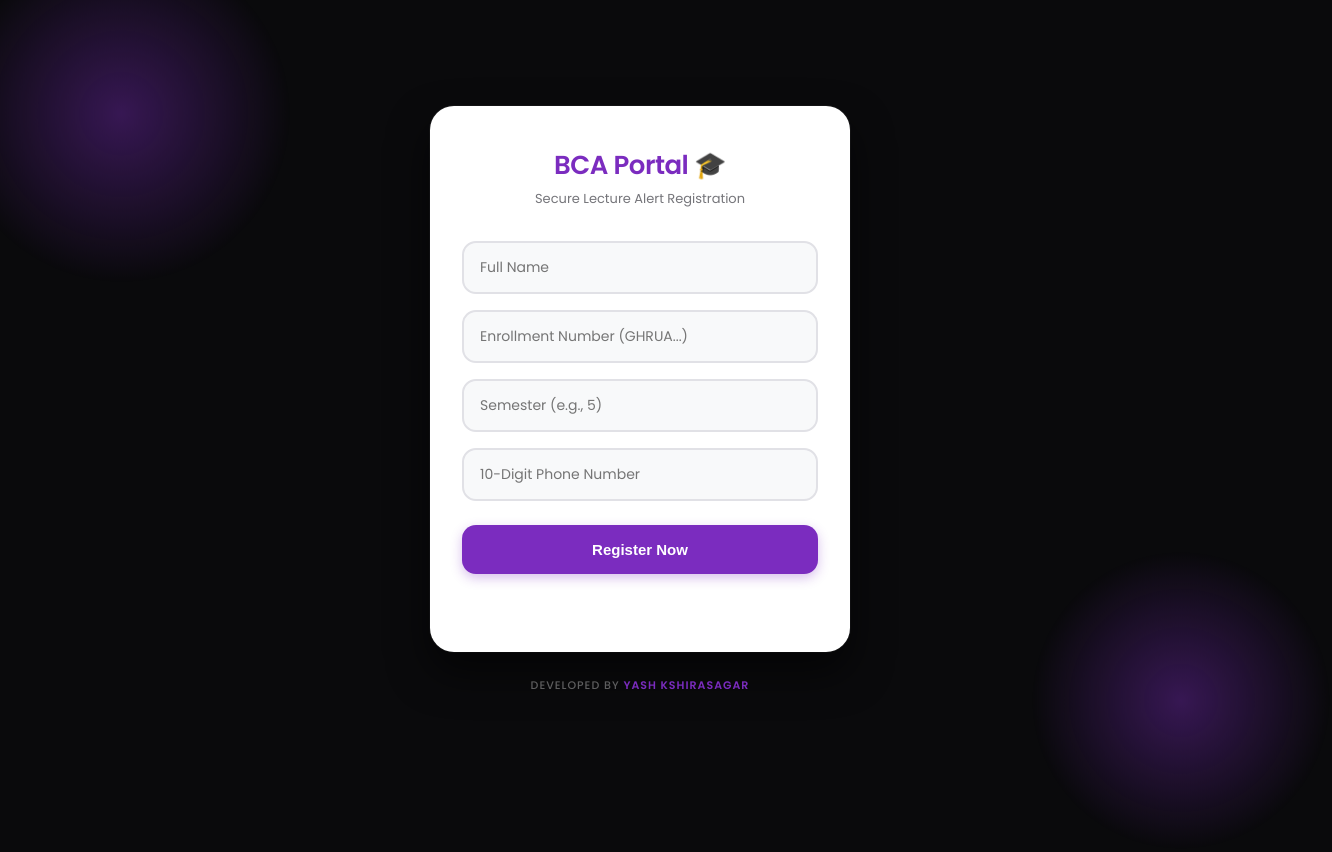
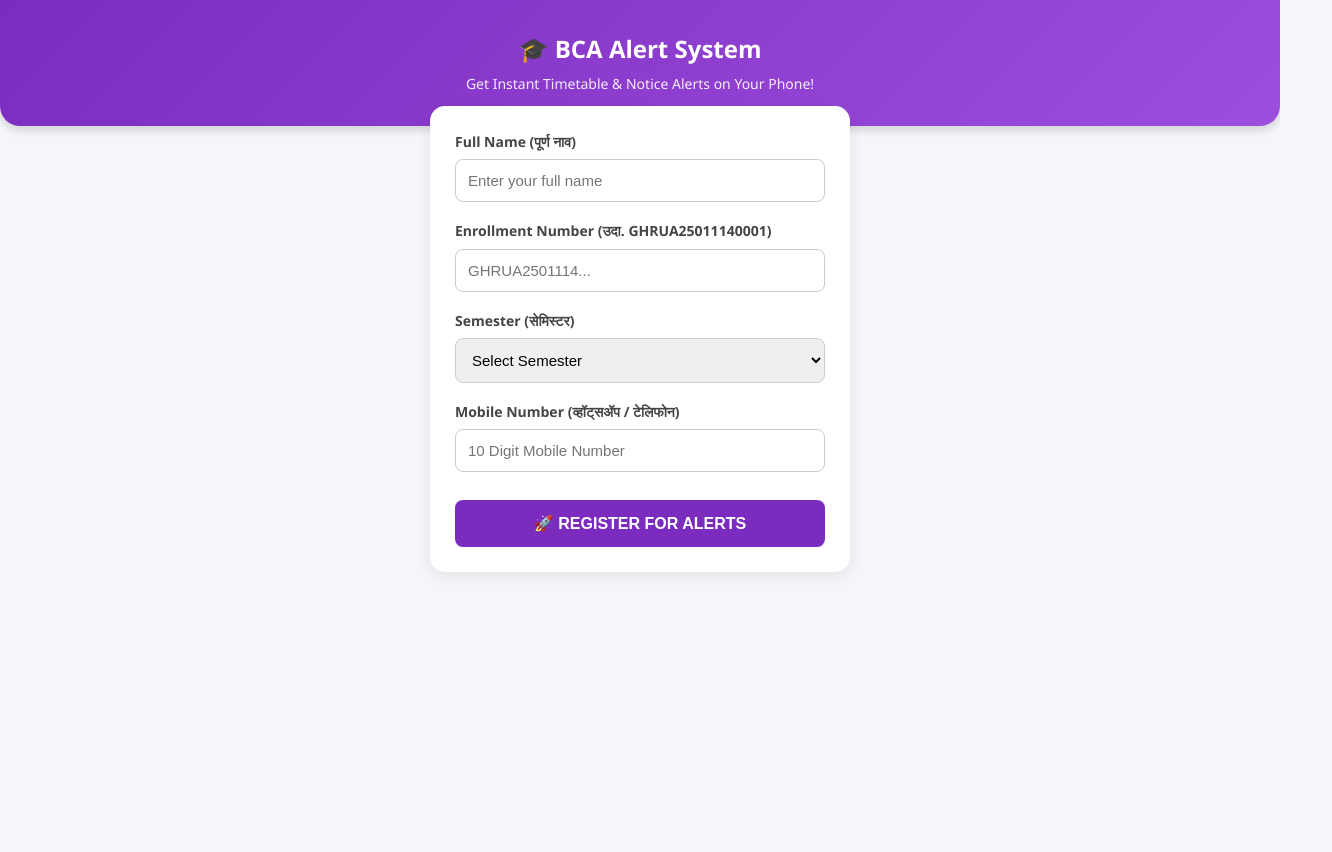
Before and after one commit to yash721950-sketch/BCA-Alert, a website: page public/index.html in a window 1280 px wide. Shown: the whole page, 1332 px wide, since content can reach past the window. After the commit the page ends 800 px from the top, so only its background shows below. Drawn offline with Linux system fonts and the light colour scheme.

Commit message:
Update index.html

```diff
--- a/public/index.html
+++ b/public/index.html
@@ -1,283 +1,145 @@
 <!DOCTYPE html>
-<html lang="en">
+<html lang="mr">
 <head>
   <meta charset="UTF-8">
   <meta name="viewport" content="width=device-width, initial-scale=1.0">
-    <title>BCA Alerts | Secure Portal</title>
+  <title>BCA Department Alert System</title>
 
-    <!-- 📲 PWA Manifest & Theme Settings -->
+  <!-- PWA Manifest & Theme Color -->
   <link rel="manifest" href="/manifest.json">
   <meta name="theme-color" content="#7b2cbf">
-    <meta name="mobile-web-app-capable" content="yes">
-    <meta name="apple-mobile-web-app-status-bar-style" content="black-translucent">
-    <meta name="apple-mobile-web-app-title" content="BCA Alerts">
-    <link rel="apple-touch-icon" href="https://cdn-icons-png.flaticon.com/512/2643/2643509.png">
 
-    <!-- 🔔 OneSignal Push Notifications SDK Integration -->
+  <!-- Style CSS -->
+  <style>
+    * { box-sizing: border-box; margin: 0; padding: 0; }
+    body { font-family: 'Segoe UI', Roboto, Helvetica, Arial, sans-serif; background: #f4f6f9; color: #333; line-height: 1.6; }
+    .header { background: linear-gradient(135deg, #7b2cbf, #9d4edd); color: white; padding: 30px 20px; text-align: center; border-bottom-left-radius: 20px; border-bottom-right-radius: 20px; box-shadow: 0 4px 10px rgba(0,0,0,0.15); }
+    .header h1 { font-size: 24px; margin-bottom: 5px; }
+    .header p { font-size: 14px; opacity: 0.9; }
+    .container { max-width: 450px; margin: -20px auto 30px; padding: 0 15px; }
+    .card { background: white; padding: 25px; border-radius: 15px; box-shadow: 0 4px 15px rgba(0,0,0,0.08); }
+    .form-group { margin-bottom: 18px; }
+    label { display: block; font-weight: 600; font-size: 14px; margin-bottom: 6px; color: #444; }
+    input, select { width: 100%; padding: 12px; border: 1px solid #ccc; border-radius: 8px; font-size: 15px; transition: border-color 0.3s; }
+    input:focus, select:focus { border-color: #7b2cbf; outline: none; }
+    .btn { width: 100%; background: #7b2cbf; color: white; border: none; padding: 14px; border-radius: 8px; font-size: 16px; font-weight: bold; cursor: pointer; transition: background 0.3s; margin-top: 10px; }
+    .btn:hover { background: #9d4edd; }
+    #statusMsg { margin-top: 15px; padding: 12px; border-radius: 8px; font-size: 14px; text-align: center; display: none; }
+    .success { background: #d4edda; color: #155724; border: 1px solid #c3e6cb; }
+    .error { background: #f8d7da; color: #721c24; border: 1px solid #f5c6cb; }
+  </style>
+
+  <!-- 🔔 OneSignal Web Push SDK (v16) -->
   <script src="https://cdn.onesignal.com/sdks/web/v16/OneSignalSDK.page.js" defer></script>
   <script>
     window.OneSignalDeferred = window.OneSignalDeferred || [];
     OneSignalDeferred.push(async function(OneSignal) {
       await OneSignal.init({
         appId: "d2ced897-0702-4d42-a341-8c9e0821cc6f",
-          safari_web_id: "web.onesignal.auto.44737891-769a-4856-a052-0f3c94719003",
         notifyButton: {
-            enable: true,
+          enable: true,             /* 👈 Bell Icon ऑन करण्यासाठी */
+          size: 'medium',           /* Small, Medium, किंवा Large */
+          theme: 'default',
+          position: 'bottom-right', /* स्क्रीनवर उजव्या कोपऱ्यात दिसेल */
         },
+        allowLocalhostAsSecureOrigin: true,
       });
+
+      // 🚀 युझरने अजून Allow केले नसेल, तर ऑटोमॅटिक Permission Prompt दाखवा
+      if (OneSignal.Notifications.permission !== "granted") {
+        await OneSignal.Notifications.requestPermission();
+      }
     });
   </script>
-
-    <link href="https://fonts.googleapis.com/css2?family=Poppins:wght@300;400;500;600&display=swap" rel="stylesheet">
-    <style>
-        :root {
-            --primary: #7b2cbf;       /* Vibrant Purple */
-            --primary-hover: #9d4edd; /* Light Purple */
-            --bg: #0a0a0c;            /* Rich Deep Black */
-            --card: #ffffff;          /* Pure White */
-            --text-dark: #1f1f23;     /* Dark Charcoal for text */
-            --text-muted: #75757a;    /* Muted Gray */
-        }
-
-        * {
-            box-sizing: border-box;
-            margin: 0;
-            padding: 0;
-        }
-
-        body {
-            font-family: 'Poppins', sans-serif;
-            background-color: var(--bg);
-            min-height: 100vh;
-            display: flex;
-            flex-direction: column;
-            justify-content: center;
-            align-items: center;
-            position: relative;
-            overflow: hidden;
-            padding: 20px;
-        }
-
-        /* Dynamic Background Glow Elements */
-        body::before, body::after {
-            content: '';
-            position: absolute;
-            width: 300px;
-            height: 300px;
-            border-radius: 50%;
-            background: radial-gradient(circle, rgba(123, 44, 191, 0.4) 0%, rgba(0,0,0,0) 70%);
-            z-index: 1;
-            animation: floatGlow 8s infinite alternate ease-in-out;
-        }
-        body::before { top: -50px; left: -50px; }
-        body::after { bottom: -50px; right: -50px; animation-delay: 4s; }
-
-        @keyframes floatGlow {
-            0% { transform: translate(0, 0) scale(1); }
-            100% { transform: translate(30px, 20px) scale(1.2); }
-        }
-
-        .container {
-            background: var(--card);
-            padding: 2.5rem 2rem;
-            border-radius: 24px;
-            box-shadow: 0 20px 40px rgba(0, 0, 0, 0.6), 0 0 0 1px rgba(255, 255, 255, 0.05);
-            width: 100%;
-            max-width: 420px;
-            position: relative;
-            z-index: 10;
-            transition: transform 0.4s cubic-bezier(0.175, 0.885, 0.32, 1.275);
-        }
-
-        .container:hover {
-            transform: translateY(-5px);
-        }
-
-        .header-area {
-            text-align: center;
-            margin-bottom: 2rem;
-        }
-
-        h2 {
-            color: var(--primary);
-            font-size: 26px;
-            font-weight: 600;
-            letter-spacing: -0.5px;
-            display: flex;
-            align-items: center;
-            justify-content: center;
-            gap: 8px;
-        }
-
-        .subtitle {
-            font-size: 13px;
-            color: var(--text-muted);
-            margin-top: 4px;
-        }
-
-        .input-group {
-            position: relative;
-            margin-bottom: 16px;
-        }
-
-        input {
-            width: 100%;
-            padding: 14px 16px;
-            border: 2px solid #e1e1e6;
-            border-radius: 14px;
-            font-size: 14px;
-            font-family: inherit;
-            color: var(--text-dark);
-            background-color: #f8f9fa;
-            transition: all 0.3s ease;
-        }
-
-        input:focus {
-            border-color: var(--primary);
-            background-color: #fff;
-            box-shadow: 0 0 0 4px rgba(123, 44, 191, 0.15);
-            outline: none;
-        }
-
-        button {
-            width: 100%;
-            padding: 16px;
-            background-color: var(--primary);
-            color: white;
-            border: none;
-            border-radius: 14px;
-            font-size: 15px;
-            font-weight: 600;
-            cursor: pointer;
-            box-shadow: 0 4px 12px rgba(123, 44, 191, 0.3);
-            transition: all 0.2s ease;
-            margin-top: 8px;
-            position: relative;
-            overflow: hidden;
-        }
-
-        button:hover {
-            background-color: var(--primary-hover);
-            box-shadow: 0 6px 20px rgba(123, 44, 191, 0.4);
-        }
-
-        /* Premium Touch Animation Feedback */
-        button:active {
-            transform: scale(0.96);
-            box-shadow: 0 2px 8px rgba(123, 44, 191, 0.2);
-        }
-
-        #statusMessage {
-            text-align: center;
-            margin-top: 18px;
-            font-size: 13px;
-            font-weight: 500;
-            min-height: 20px;
-        }
-
-        /* Developer Branding Footer */
-        .developer-credit {
-            margin-top: 25px;
-            font-size: 11px;
-            color: rgba(255, 255, 255, 0.35);
-            letter-spacing: 1px;
-            text-transform: uppercase;
-            font-weight: 500;
-            z-index: 10;
-            transition: color 0.3s ease;
-            cursor: default;
-        }
-
-        .developer-credit span {
-            color: var(--primary);
-            font-weight: 600;
-        }
-
-        .developer-credit:hover {
-            color: rgba(255, 255, 255, 0.7);
-        }
-    </style>
 </head>
 <body>
 
-<div class="container">
-    <div class="header-area">
-        <h2>BCA Portal 🎓</h2>
-        <div class="subtitle">Secure Lecture Alert Registration</div>
+  <div class="header">
+    <h1>🎓 BCA Alert System</h1>
+    <p>Get Instant Timetable & Notice Alerts on Your Phone!</p>
   </div>
 
-    <div class="input-group">
-        <input type="text" id="studentName" placeholder="Full Name" required>
-    </div>
-    <div class="input-group">
-        <input type="text" id="enrollNo" placeholder="Enrollment Number (GHRUA...)" required>
-    </div>
-    <div class="input-group">
-        <input type="text" id="semester" placeholder="Semester (e.g., 5)" required>
-    </div>
-    <div class="input-group">
-        <input type="tel" id="phoneNumber" placeholder="10-Digit Phone Number" required>
+  <div class="container">
+    <div class="card">
+      <form id="subscribeForm">
+        <div class="form-group">
+          <label for="name">Full Name (पूर्ण नाव)</label>
+          <input type="text" id="name" placeholder="Enter your full name" required>
         </div>
 
-    <button onclick="registerStudent()">Register Now</button>
-    <p id="statusMessage"></p>
+        <div class="form-group">
+          <label for="enroll_no">Enrollment Number (उदा. GHRUA25011140001)</label>
+          <input type="text" id="enroll_no" placeholder="GHRUA2501114..." required>
         </div>
 
-<!-- Developer Credit Line -->
-<div class="developer-credit">Developed by <span>Yash Kshirasagar</span></div>
+        <div class="form-group">
+          <label for="sem">Semester (सेमिस्टर)</label>
+          <select id="sem" required>
+            <option value="">Select Semester</option>
+            <option value="Sem 1">Sem 1</option>
+            <option value="Sem 2">Sem 2</option>
+            <option value="Sem 3">Sem 3</option>
+            <option value="Sem 4">Sem 4</option>
+            <option value="Sem 5">Sem 5</option>
+            <option value="Sem 6">Sem 6</option>
+          </select>
+        </div>
+
+        <div class="form-group">
+          <label for="phone">Mobile Number (व्हॉट्सॲप / टेलिफोन)</label>
+          <input type="tel" id="phone" placeholder="10 Digit Mobile Number" required pattern="[0-9]{10}">
+        </div>
+
+        <button type="submit" class="btn">🚀 REGISTER FOR ALERTS</button>
+      </form>
+
+      <div id="statusMsg"></div>
+    </div>
+  </div>
 
   <script>
-    async function registerStudent() {
-        const statusMsg = document.getElementById('statusMessage');
+    // Registration Form JS
+    document.getElementById("subscribeForm").addEventListener("submit", async (e) => {
+      e.preventDefault();
+      const statusMsg = document.getElementById("statusMsg");
+      statusMsg.style.display = "none";
 
-        const data = {
-            name: document.getElementById('studentName').value.trim(),
-            enroll_no: document.getElementById('enrollNo').value.trim(),
-            sem: document.getElementById('semester').value.trim(),
-            phone: document.getElementById('phoneNumber').value.trim()
-        };
-
-        if (!data.name || !data.enroll_no || !data.sem || !data.phone) {
-            statusMsg.style.color = "#d90429";
-            statusMsg.innerText = "❌ Please fill all fields!";
-            return;
-        }
-
-        statusMsg.style.color = "#3a86ff";
-        statusMsg.innerText = "Processing registration...";
+      const name = document.getElementById("name").value.trim();
+      const enroll_no = document.getElementById("enroll_no").value.trim();
+      const sem = document.getElementById("sem").value;
+      const phone = document.getElementById("phone").value.trim();
 
       try {
-            const response = await fetch('/api/subscribe', {
-                method: 'POST',
-                headers: { 'Content-Type': 'application/json' },
-                body: JSON.stringify(data)
+        const res = await fetch("/api/subscribe", {
+          method: "POST",
+          headers: { "Content-Type": "application/json" },
+          body: JSON.stringify({ name, enroll_no, sem, phone })
         });
 
-            if (response.ok) {
-                statusMsg.style.color = "#38b000";
-                statusMsg.innerText = "🎉 Registration Successful!";
-
-                // Clear inputs
-                document.getElementById('studentName').value = "";
-                document.getElementById('enrollNo').value = "";
-                document.getElementById('semester').value = "";
-                document.getElementById('phoneNumber').value = "";
-            } else if (response.status === 409) {
-
-                statusMsg.style.color = "#ffb703";
-                statusMsg.innerText = "⚠️ You are already registered for alerts!";
-            } else if (response.status === 403) {
-                statusMsg.style.color = "#d90429";
-                statusMsg.innerText = "⚠️ Access Denied: Enrollment not in Whitelist!";
+        if (res.ok) {
+          statusMsg.className = "success";
+          statusMsg.innerText = "✅ रजिस्ट्रेशन यशस्वीरित्या पूर्ण झाले! तुम्हाला आता सर्व अलर्ट्स मिळतील.";
+          statusMsg.style.display = "block";
+          document.getElementById("subscribeForm").reset();
+        } else if (res.status === 409) {
+          statusMsg.className = "error";
+          statusMsg.innerText = "⚠️ तुम्ही आधीच रजिस्टर झालेले आहात!";
+          statusMsg.style.display = "block";
+        } else if (res.status === 403) {
+          statusMsg.className = "error";
+          statusMsg.innerText = "❌ अमान्य एनरोलमेंट नंबर!";
+          statusMsg.style.display = "block";
         } else {
-                statusMsg.style.color = "#d90429";
-                statusMsg.innerText = "❌ Registration failed. Try again.";
+          statusMsg.className = "error";
+          statusMsg.innerText = "❌ काहीतरी चुकीचे घडले, कृपया नंतर प्रयत्न करा.";
+          statusMsg.style.display = "block";
         }
-        } catch (e) {
-            statusMsg.style.color = "#d90429";
-            statusMsg.innerText = "❌ Connection error to server!";
+      } catch (err) {
+        statusMsg.className = "error";
+        statusMsg.innerText = "❌ सर्व्हरशी संपर्क होऊ शकला नाही.";
+        statusMsg.style.display = "block";
       }
-    }
+    });
   </script>
 
 </body>
```
Lines whose indentation alone changed are shown as unchanged.
